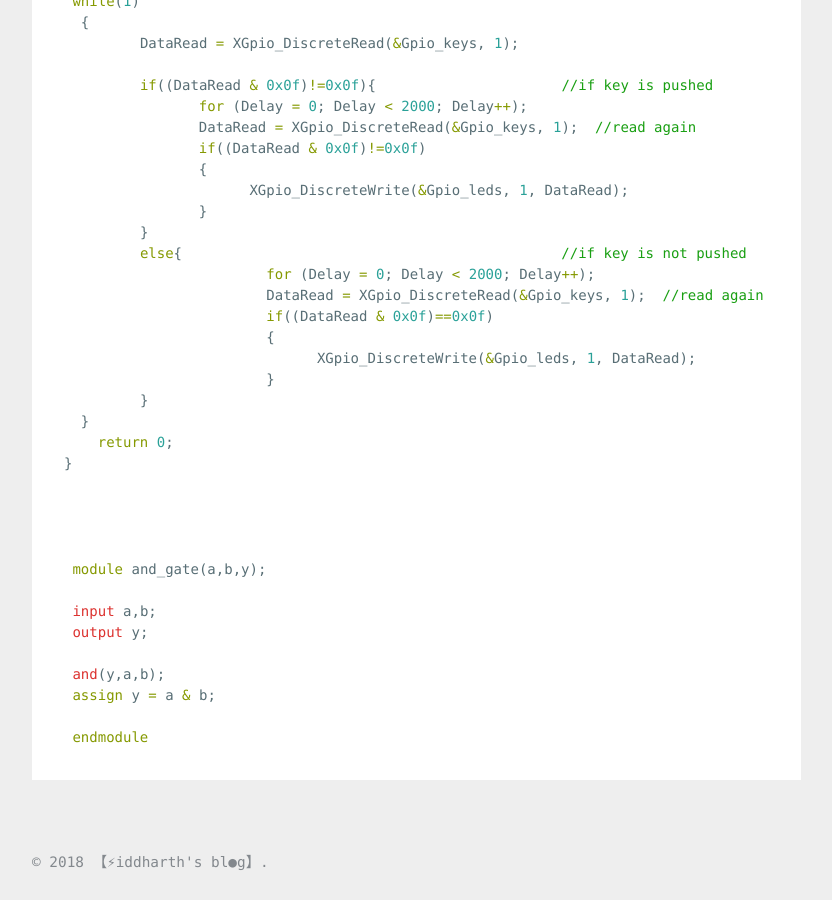
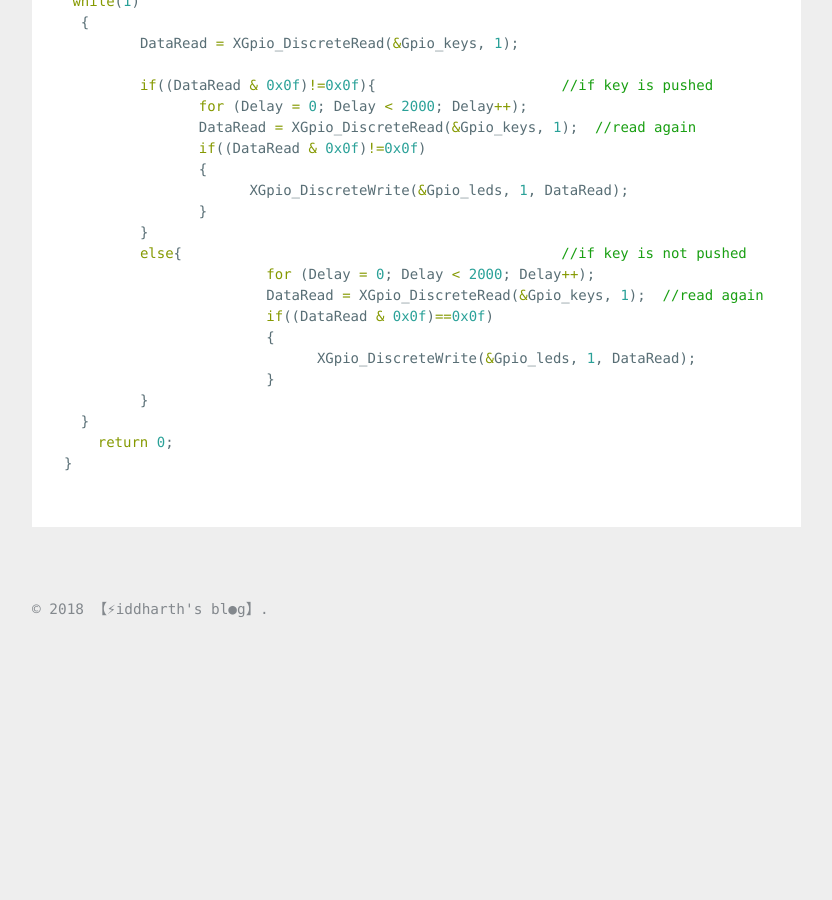
Before and after one commit to siddharth-pro/gitSiddharth.github.io, a Jekyll site: the page built from _posts/2018-10-11-using-microblaze-softcore-processor.markdown, in a window 1280 px wide and 900 px high, scrolled down 1480 px. Shown: the whole window, without its empty margins (40-872 px from the left). Built offline with Jekyll 4.4.1, drawn with Linux system fonts in a browser that asks for light colours; after the commit the page ends 2127 px from its top, so only the background shows below that.

Commit message:
Update 2018-10-11-using-microblaze-softcore-processor.markdown

````diff
--- a/_posts/2018-10-11-using-microblaze-softcore-processor.markdown
+++ b/_posts/2018-10-11-using-microblaze-softcore-processor.markdown
@@ -69,15 +69,3 @@ int main()
 }
 
  ```
-
- ```verilog
- module and_gate(a,b,y);
-
- input a,b;
- output y;
-
- and(y,a,b);
- assign y = a & b;
-
- endmodule
- ```
````
